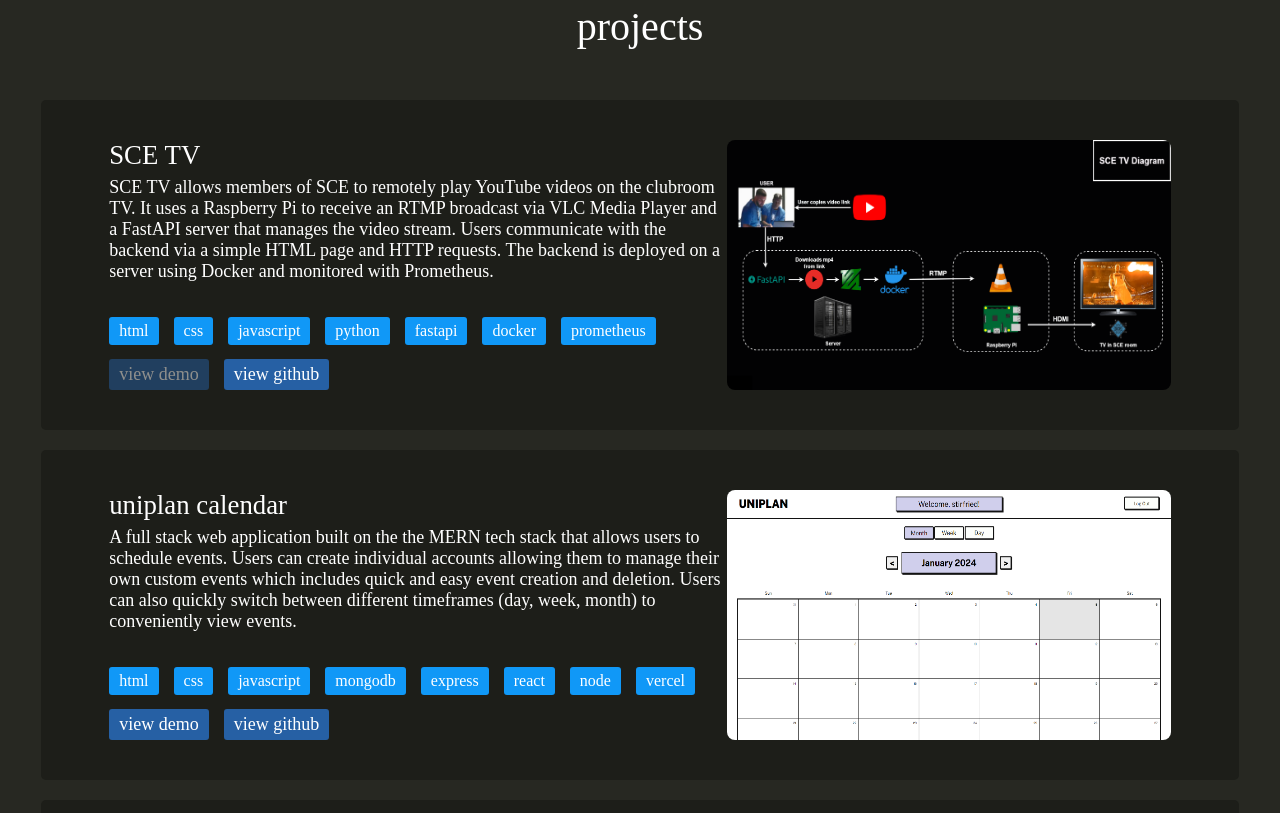
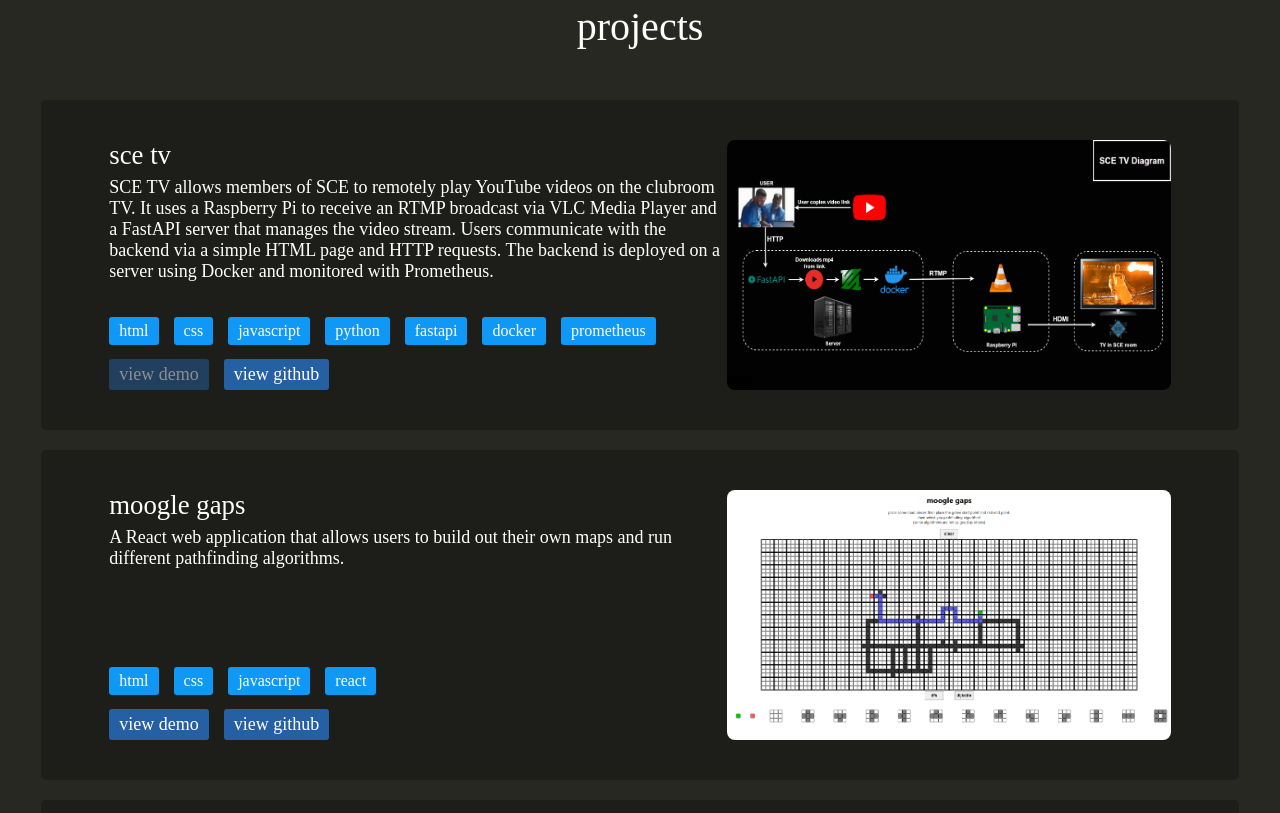
Before and after one commit to NicholasLe04/portfolio-website, a plain HTML site: page index.html in a window 1280 px wide. Shown: the part 2067-2880 px from the top of the page. Drawn offline with Linux system fonts and the light colour scheme; a web font is replaced by a local one.

Commit message:
add moogle gaps project

```diff
--- a/index.html
+++ b/index.html
@@ -131,7 +131,7 @@
                 <div class='project-box fade-in'>
                     <div class='project-container'>
                         <div class='project-detail'>
-                            <h6 style="font-weight:500">SCE TV</h6>
+                            <h6 style="font-weight:500">sce tv</h6>
                             <p class='description'>
                                 SCE TV allows members of SCE to remotely play YouTube videos on the clubroom TV. It uses a Raspberry Pi to receive an RTMP
                                 broadcast via VLC Media Player and a FastAPI server that manages the video stream. Users communicate with the backend
@@ -152,6 +152,30 @@
                             </div>
                         </div>
                         <img src="./assets/images/scetv.png" height="250px" width="444px">
+                    </div>
+                </div>
+            </div>
+            <!-- PROJECT -->
+            <div class='project-box-container'>
+                <div class='project-box fade-in'>
+                    <div class='project-container'>
+                        <div class='project-detail'>
+                            <h6 style="font-weight:500">moogle gaps</h6>
+                            <p class='description'>
+                                A React web application that allows users to build out their own maps and run different pathfinding algorithms.
+                            </p>
+                            <div class='tag-container'>
+                                <div class='tag'>html</div>
+                                <div class='tag'>css</div>
+                                <div class='tag'>javascript</div>
+                                <div class='tag'>react</div>
+                            </div>
+                            <div class='demo-git'>
+                                <a href="https://maps.nicholasle.me" target="_blank"><button>view demo</button></a>
+                                <a href="https://github.com/nicholasle04/moogle-gaps" target="_blank"><button>view github</button></a>
+                            </div>
+                        </div>
+                        <img src="./assets/images/moogle-gaps.png" height="250px" width="444px">
                     </div>
                 </div>
             </div>
@@ -185,6 +209,7 @@
                     </div>
                 </div>
             </div>
+
             <!-- PROJECT -->
             <div class='project-box-container'>
                 <div class='project-box fade-in'>
@@ -221,7 +246,7 @@
                         <div class='project-detail'>
                             <h6 style="font-weight:500">blockfish</h6>
                             <p class='description'>
-                                Abasic chess engine with its name derived from the infamous Stockfish engine. Blockfish uses the minimax
+                                A basic chess engine with its name derived from the infamous Stockfish engine. Blockfish uses the minimax
                                 algorithm to examine future possibilities and determine the best move at a particular position. Some optimizations that have
                                 been implemented to improve search speeds are alpha-beta pruning, move ordering, zobrist hashing, and memoization.
                             </p>
```
Also changed, not shown: assets/images/moogle-gaps.png (added).
